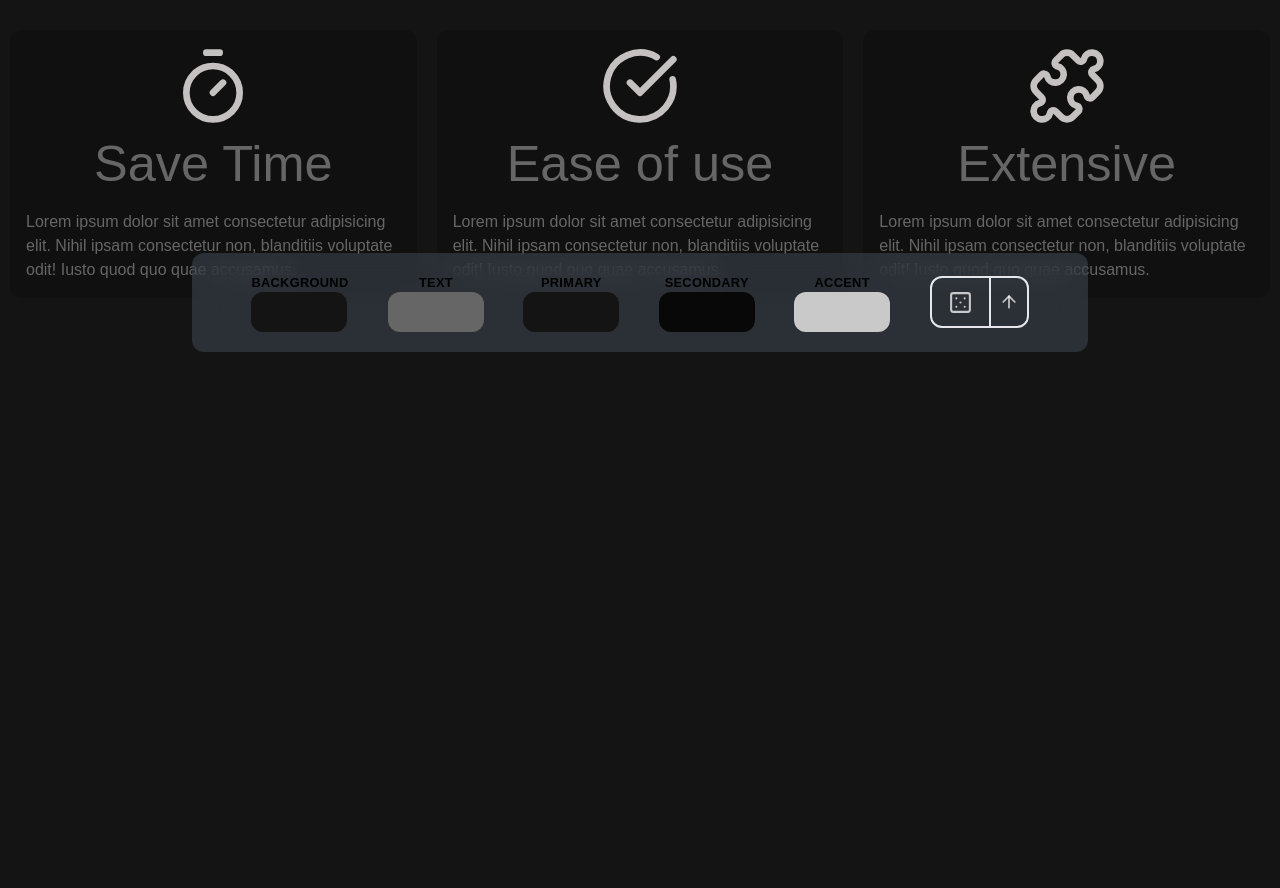
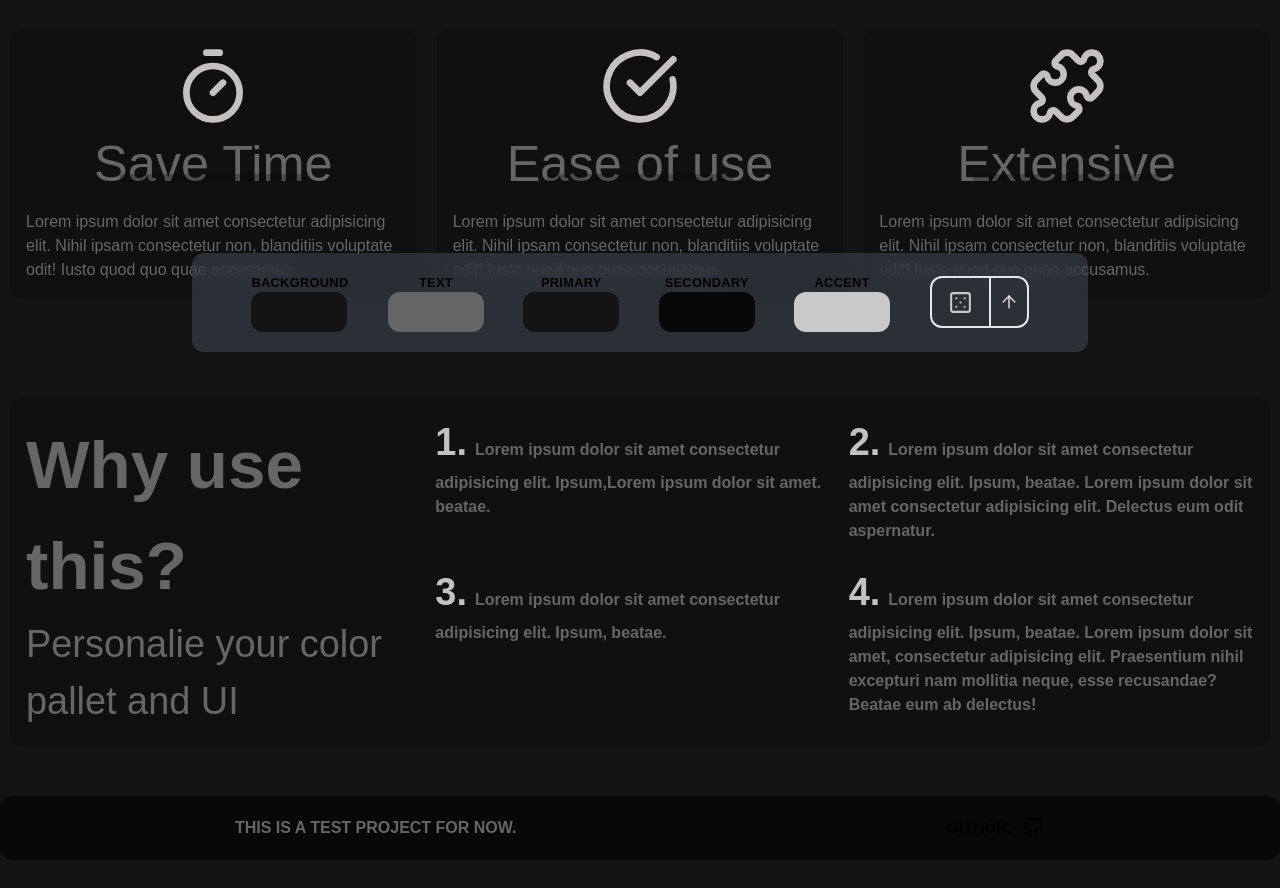
Before and after one commit to moki-moki/ui-vis, a React (Vite) app in the folder client/: page / in a window 1280 px wide. Shown: the part 440-1328 px from the top of the page. Before the commit the page ends 828 px from the top, so only its background shows below. Built offline with nearby package versions, Linux system fonts and the light colour scheme.

Commit message:
chor: adding ui

```diff
--- a/client/src/App.tsx
+++ b/client/src/App.tsx
@@ -1,12 +1,14 @@
 import Home from '@/pages/home/Home';
 
 import Toolkit from './components/toolkit/toolkit';
+import Footer from '@/components/ui/footer';
 
 function App() {
   return (
     <div className="bg-background-color text-center">
       <Toolkit />
       <Home />
+      <Footer />
     </div>
   );
 }
--- a/client/src/components/toolkit/toolkit.tsx
+++ b/client/src/components/toolkit/toolkit.tsx
@@ -32,7 +32,7 @@ const Toolkit = () => {
   useKeyBind('Space', () => generateColors(selected));
 
   return (
-    <div className="bg-slate-500/30 backdrop-blur-lg p-5 flex justify-evenly items-center max-w-4xl m-auto absolute bottom-2 left-0 right-0 rounded-xl">
+    <div className="bg-slate-500/30 backdrop-blur-lg p-5 flex justify-evenly items-center max-w-4xl m-auto fixed bottom-2 left-0 right-0 rounded-xl">
       <ColorInput
         type="background"
         color={colors.background}
--- a/client/src/components/ui/card.tsx
+++ b/client/src/components/ui/card.tsx
@@ -10,7 +10,10 @@ const Card = ({ title, icon, text }: Props) => {
   return (
     <div className="flex flex-col p-4 rounded-xl bg-secondary-faded-color">
       <span className="self-center text-accent-color">{icon}</span>
-      <h3 className="text-text-color text-3xl mb-2">{title}</h3>
+      <div className="relative">
+        <h3 className="text-text-color text-3xl mb-2">{title}</h3>
+        <span className="absolute bottom-1/3 left-0 translate-x-1/2 h-2 w-1/2 bg-secondary-faded-color ease-in duration-200 rounded-full hover:h-3.5"></span>
+      </div>
       <p className="text-text-color text-start">{text}</p>
     </div>
   );
--- /dev/null
+++ b/client/src/components/ui/footer.tsx
@@ -0,0 +1,21 @@
+import { Github } from 'lucide-react';
+
+const Footer = () => {
+  return (
+    <div className="bg-secondary-color max-w-screen-xl rounded-xl m-auto mt-10 mb-40 p-5 uppercase font-bold flex justify-around">
+      <p className="text-start">This is a test project for now.</p>
+      <div className="flex items-center gap-2">
+        <span className="block text-textcolor">Github: </span>
+        <a
+          className="hover:text-accent-color"
+          target="_blank"
+          href="https://github.com/moki-moki/ui-vis"
+        >
+          <Github />
+        </a>
+      </div>
+    </div>
+  );
+};
+
+export default Footer;
--- a/client/src/index.css
+++ b/client/src/index.css
@@ -21,6 +21,15 @@ body {
   font-family: 'Montserrat', sans-serif;
 }
 
+h1,
+h2,
+h3,
+h4,
+h5,
+p {
+  color: var(--text-color);
+}
+
 .stroke-font {
   font-style: italic;
   -webkit-text-stroke-width: 2px;
--- a/client/src/pages/home/Home.tsx
+++ b/client/src/pages/home/Home.tsx
@@ -43,6 +43,35 @@ const Home = () => {
           />
         </div>
       </SectionWrapper>
+      <SectionWrapper>
+        <div className="bg-secondary-faded-color flex p-4 rounded-xl">
+          <div className="text-start w-1/2">
+            <h3 className="text-4xl font-bold">Why use this?</h3>
+            <h4 className="text-2xl">Personalie your color pallet and UI</h4>
+          </div>
+          <div className="flex flex-wrap gap-2 w-full text-start font-bold">
+            <p className="before:content-['1.'] before:mr-2 before:text-accent-color before:text-2xl flex-grow w-1/3">
+              Lorem ipsum dolor sit amet consectetur adipisicing elit.
+              Ipsum,Lorem ipsum dolor sit amet. beatae.
+            </p>
+            <p className="before:content-['2.'] before:mr-2 before:text-accent-color before:text-2xl flex-grow w-1/3">
+              Lorem ipsum dolor sit amet consectetur adipisicing elit. Ipsum,
+              beatae. Lorem ipsum dolor sit amet consectetur adipisicing elit.
+              Delectus eum odit aspernatur.
+            </p>
+            <p className="before:content-['3.'] before:mr-2 before:text-accent-color before:text-2xl flex-grow w-1/3">
+              Lorem ipsum dolor sit amet consectetur adipisicing elit. Ipsum,
+              beatae.
+            </p>
+            <p className="before:content-['4.'] before:mr-2 before:text-accent-color before:text-2xl flex-grow w-1/3">
+              Lorem ipsum dolor sit amet consectetur adipisicing elit. Ipsum,
+              beatae. Lorem ipsum dolor sit amet, consectetur adipisicing elit.
+              Praesentium nihil excepturi nam mollitia neque, esse recusandae?
+              Beatae eum ab delectus!
+            </p>
+          </div>
+        </div>
+      </SectionWrapper>
     </>
   );
 };
```
